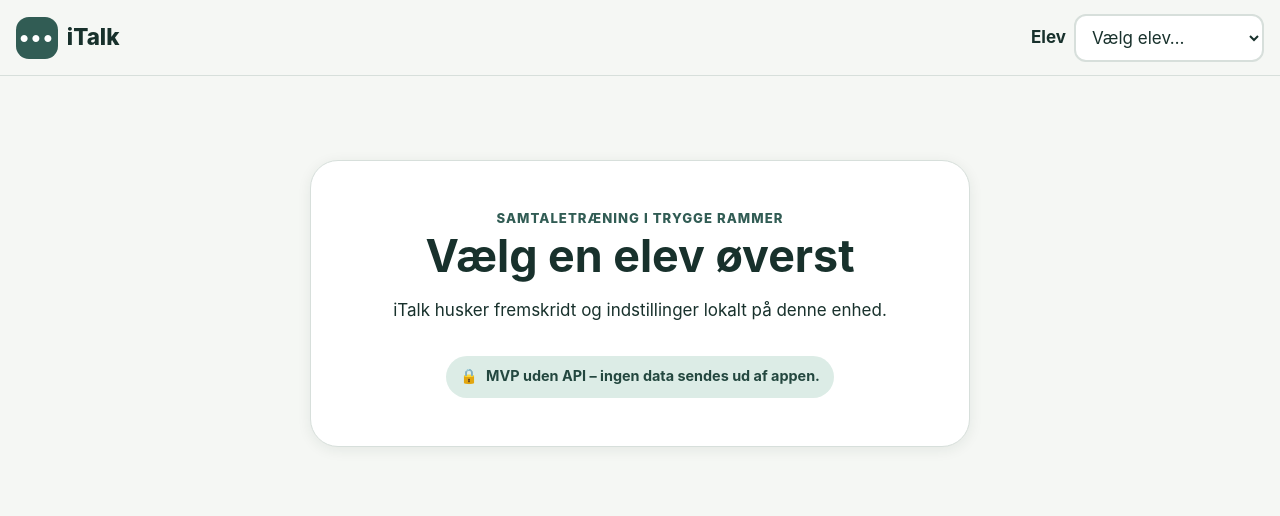
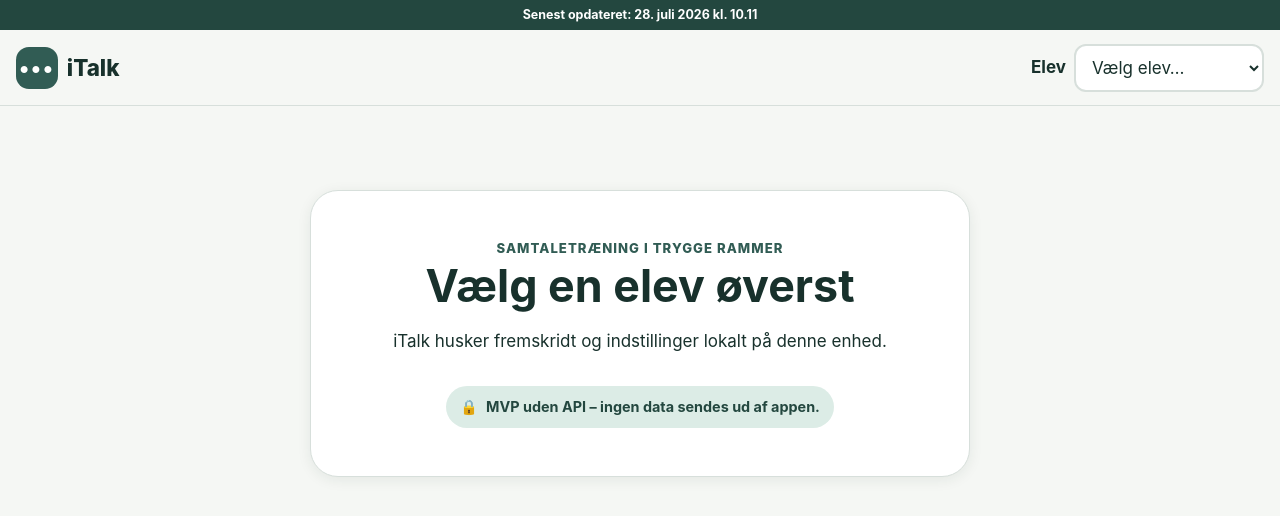
Before and after one commit to NickZen108/iTalk, a website: page index.html in a window 1280 px wide. Drawn offline with Linux system fonts and the light colour scheme.

Commit message:
feat: show latest update timestamp

```diff
--- a/index.html
+++ b/index.html
@@ -12,6 +12,9 @@
 </head>
 <body>
   <a class="skip-link" href="#main">Gå til indhold</a>
+  <div class="update-stamp" role="status">
+    Senest opdateret: <time datetime="2026-07-28T10:11:24+02:00">28. juli 2026 kl. 10.11</time>
+  </div>
   <header class="topbar">
     <button id="home-button" class="brand" type="button" aria-label="Gå til start">
       <span class="brand-mark" aria-hidden="true">•••</span>
--- a/service-worker.js
+++ b/service-worker.js
@@ -1,4 +1,4 @@
-const CACHE = "italk-v3";
+const CACHE = "italk-v4";
 const ASSETS = [
   "./",
   "./index.html",
--- a/styles.css
+++ b/styles.css
@@ -25,6 +25,10 @@ button:focus-visible, input:focus-visible, textarea:focus-visible, select:focus-
 }
 .skip-link { position: fixed; left: 1rem; top: -5rem; z-index: 30; padding: .75rem 1rem; background: #fff; color: var(--ink); }
 .skip-link:focus { top: 1rem; }
+.update-stamp {
+  padding: .38rem max(1rem, env(safe-area-inset-right)) .38rem max(1rem, env(safe-area-inset-left));
+  background: var(--brand-dark); color: #fff; text-align: center; font-size: .78rem; font-weight: 750;
+}
 
 .topbar {
   position: sticky; top: 0; z-index: 20; display: flex; align-items: center; justify-content: space-between;
```
Also changed, not shown: tests/core.test.js (+8 -0 lines).
